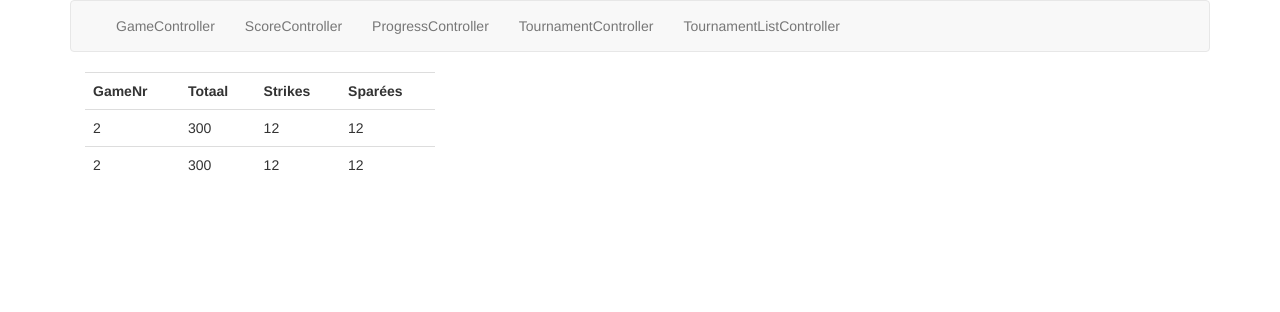
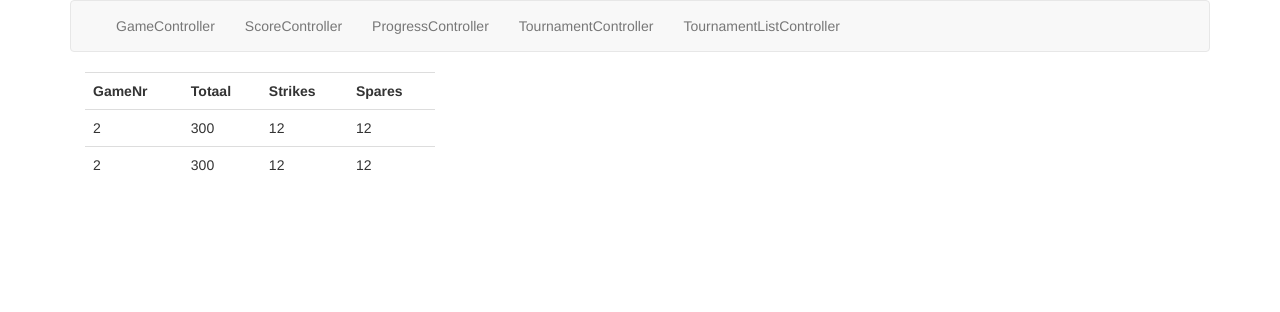
Before and after one commit to Glennmen/ICTProjects3, a CodeIgniter app: page /ICTProjects3/ProgressController in a window 1280 px wide. Shown: the top 312 px of the page. Run offline with CodeIgniter, Linux system fonts and the light colour scheme; data comes from the database, SQL or seed files in the repository.

Commit message:
progress spare
sparées naar spares verandert

```diff
--- a/application/views/ProgressView.php
+++ b/application/views/ProgressView.php
@@ -16,7 +16,7 @@ and open the template in the editor.
 
 <div class="col-xs-6 col-md-4">
     <table class="table">
-        <tr><th>GameNr</th><th>Totaal</th><th>Strikes</th><th>Sparées</th></tr>
+        <tr><th>GameNr</th><th>Totaal</th><th>Strikes</th><th>Spares</th></tr>
             <?php
                 if($aProgressData != null){
                     foreach($aProgressData->result() as $aProgressRow){
```
